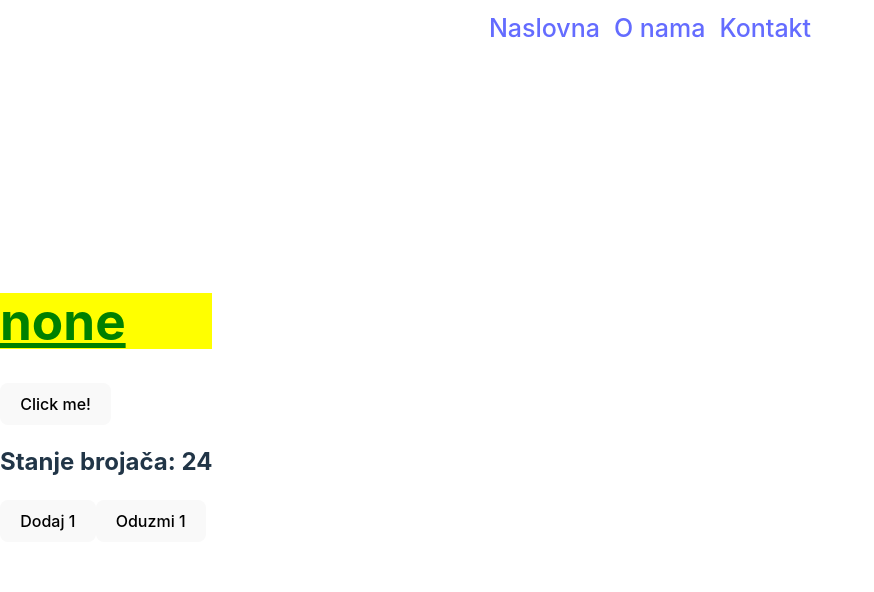
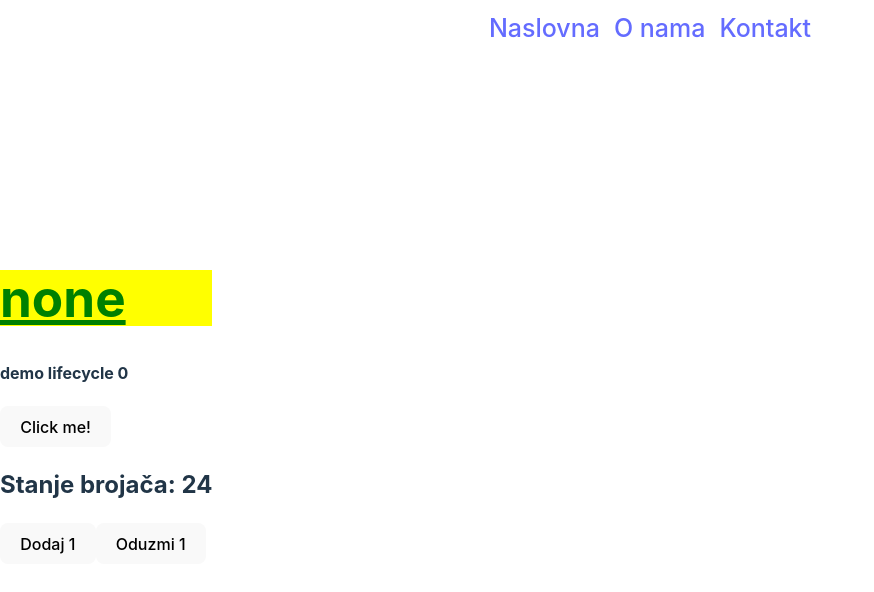
Before and after one commit to webbugt/algebra-react-vjezbe, a React (Vite) app: page /kontakt in a window 1280 px wide. Shown: the top 592 px of the page, without its empty margins (0-874 px from the left). Built offline with nearby package versions, Linux system fonts and the light colour scheme.

Commit message:
useState and useEffect

```diff
--- a/src/components/LifecycleDemo.jsx
+++ b/src/components/LifecycleDemo.jsx
@@ -1,11 +1,11 @@
-import { useEffect } from "react"
+import { useEffect, useState } from "react"
 
 
 const log = (...rest) => {
     console.log("[Lifecycle Demo]:",...rest)
 }
 
-const uvijet = false
+const uvijet = true
 
 function LifecycleDemo(){
 
@@ -20,9 +20,19 @@ function LifecycleDemo(){
         log("mounted") // useEffect bez dependencija odgovara mount/unmount naše komponente
         return () => {
             // unutar destroy funkcije možemo počistiti stanje između rendera ili prije unmounta
-            log("unmount")
+            log("destoryFn","unmount")
         }
     },[])
+
+    const [count,setCount] = useState(0)
+
+    useEffect(()=>{
+        log("count changed",count)
+        return () => {
+            log("destoryFn","count before change",count)
+        }
+    },[count])
+
 
     if(!uvijet){
         // null ne znači da se naša komponenta nije pokrenula
@@ -31,10 +41,12 @@ function LifecycleDemo(){
     }
 
 
-    return <h1>
+    return <h4 onClick={()=>{
+        setCount(count+1)
+    }}>
 
-    demo lifecycle
-    </h1>
+        demo lifecycle {count}
+    </h4>
 }
 
 export default LifecycleDemo
```
